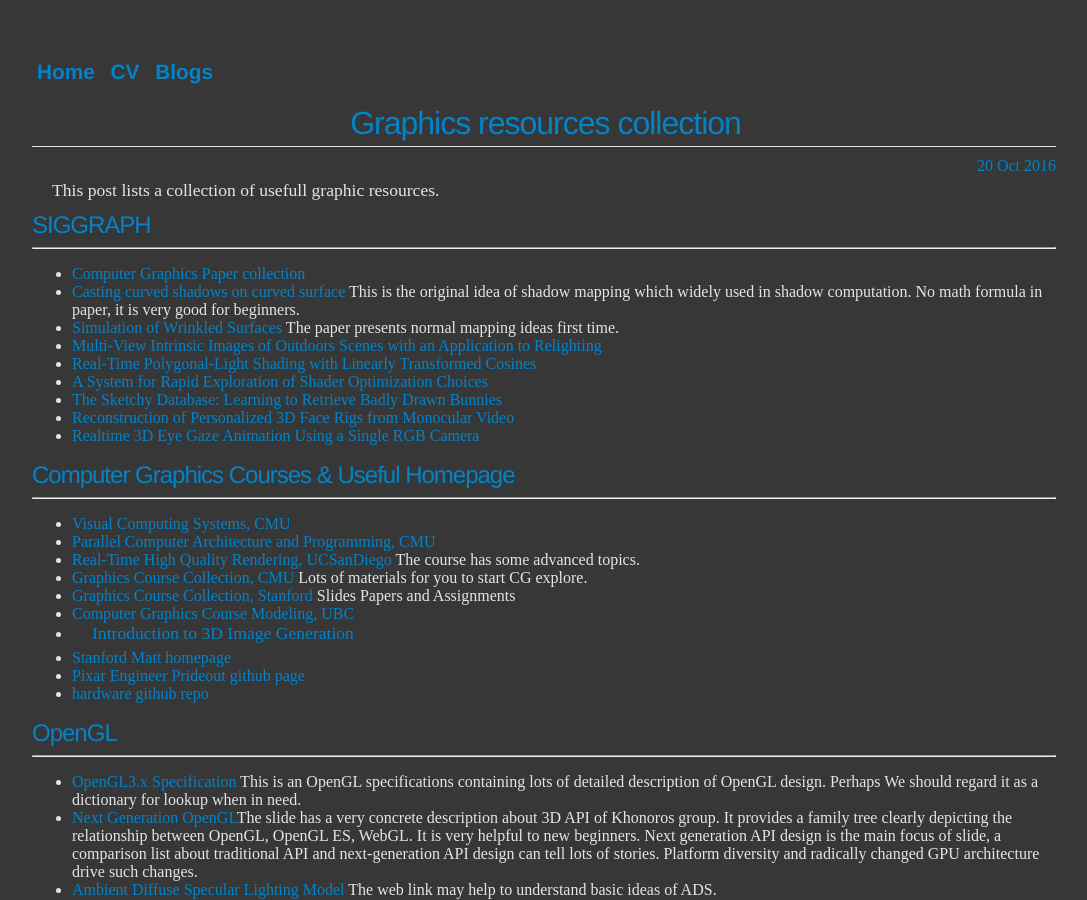
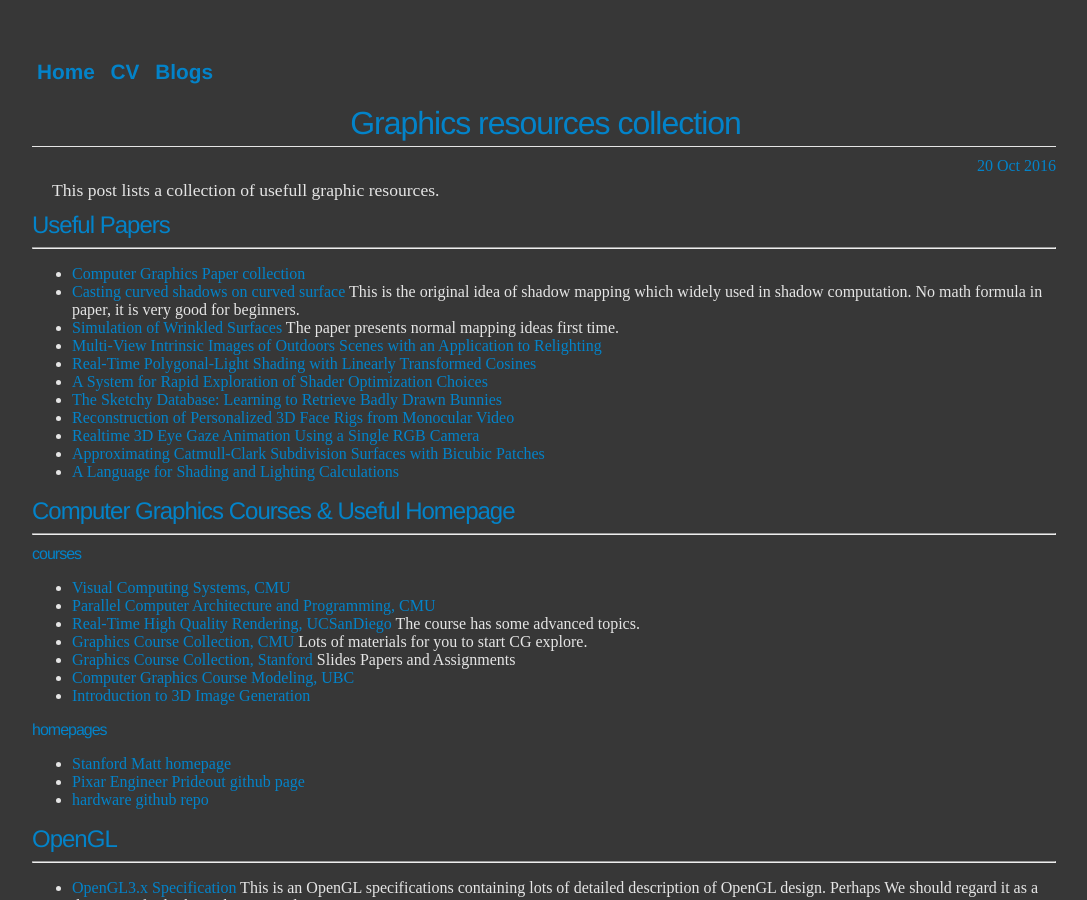
Before and after one commit to ychding11/ychding11.github.io, a Jekyll site: the page built from _posts/2015-03-23-Graphics-Resources.md, in a window 1280 px wide and 900 px high. Shown: the whole window, without its empty margins (96-1183 px from the left). Built offline with Jekyll 4.4.1, drawn with Linux system fonts in a browser that asks for light colours; formulas are drawn with MathJax 3; some of the changed text lies outside the part shown.

Commit message:
add papers.

```diff
--- a/_posts/2015-03-23-Graphics-Resources.md
+++ b/_posts/2015-03-23-Graphics-Resources.md
@@ -6,7 +6,7 @@
 
 This post lists a collection of usefull graphic resources.
 
-## SIGGRAPH
+## Useful Papers
 ---
 
 - [Computer Graphics Paper collection](http://kesen.realtimerendering.com/)
@@ -19,10 +19,14 @@
 - [The Sketchy Database: Learning to Retrieve Badly Drawn Bunnies](http://sketchy.eye.gatech.edu/)
 - [Reconstruction of Personalized 3D Face Rigs from Monocular Video](http://gvv.mpi-inf.mpg.de/projects/PersonalizedFaceRig/)
 - [Realtime 3D Eye Gaze Animation Using a Single RGB Camera](http://faculty.cs.tamu.edu/jchai/projects/projects.htm)
+- [Approximating Catmull-Clark Subdivision Surfaces with Bicubic Patches](http://www.cs.cmu.edu/afs/cs/academic/class/15869-f11/www/readings/loop08_accpatches.pdf)
+- [A Language for Shading and Lighting Calculations](http://www.cs.cmu.edu/afs/cs.cmu.edu/academic/class/15869-f11/www/readings/hanrahan90_rsl.pdf)
+
 
 ## Computer Graphics Courses & Useful Homepage
 ---
 
+### courses
 - [Visual Computing Systems, CMU](http://graphics.cs.cmu.edu/courses/15869/fall2014/)
 - [Parallel Computer Architecture and Programming, CMU](http://15418.courses.cs.cmu.edu/spring2016/home)
 - [Real-Time High Quality Rendering, UCSanDiego](http://cseweb.ucsd.edu/~ravir/274/15/274.html) The course has some advanced topics.
@@ -31,7 +35,7 @@
 - [Computer Graphics Course Modeling, UBC](http://www.cs.ubc.ca/~sheffa/dgp/sylabus.html)
 - [Introduction to 3D Image Generation](http://web.cse.ohio-state.edu/~hwshen/781/Site/Main.html)
 
-
+### homepages
 - [Stanford Matt homepage](https://graphics.stanford.edu/~mdfisher/index.html)
 - [Pixar Engineer Prideout github page](http://github.prideout.net/)
 - [hardware github repo](https://github.com/hardware)
```
Also changed, not shown: other parts of _posts/2015-03-23-Graphics-Resources.md (+0 -3 lines).
